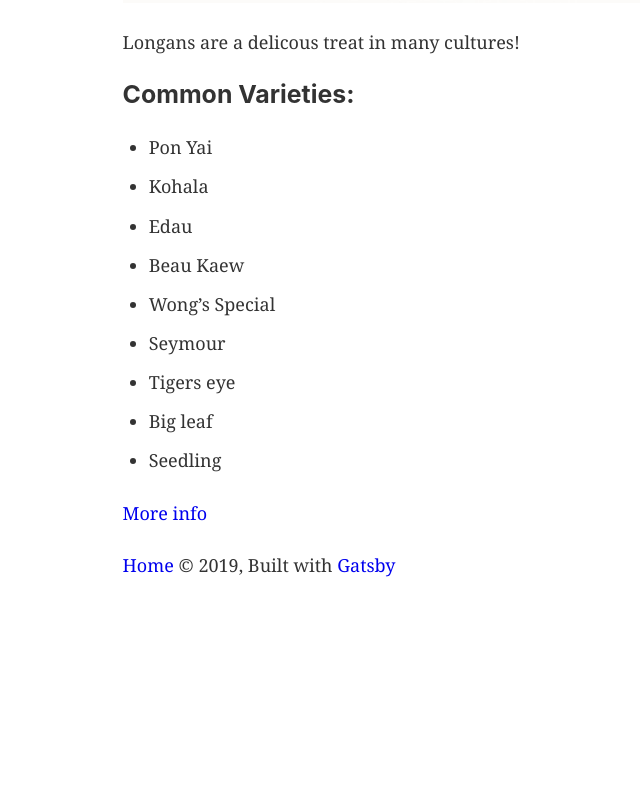
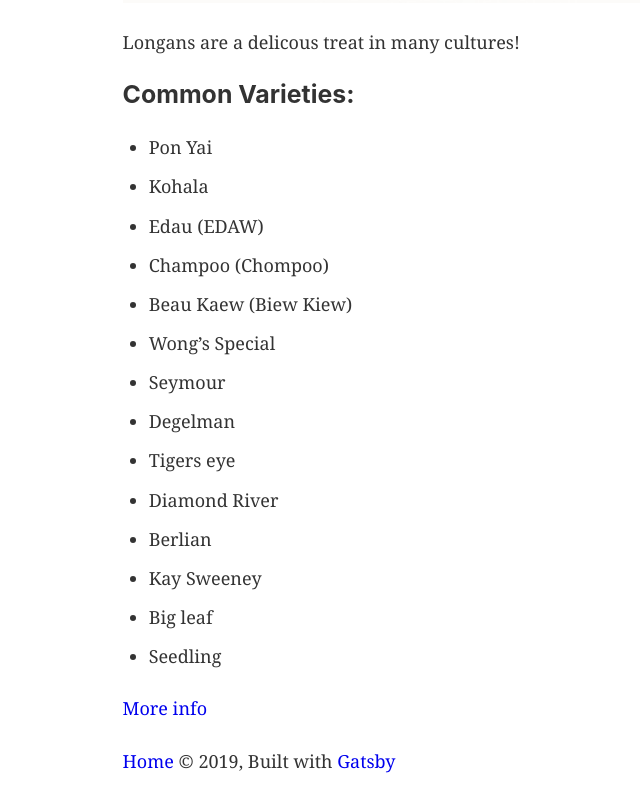
Before and after one commit to qtrandev/gatsby-fruit, a Gatsby site: page /longan in a window 1280 px wide. Shown: the part 905-1705 px from the top of the page, without its empty margins (57-697 px from the left). Before the commit the page ends 1509 px from the top, so only its background shows below. Built offline with nearby package versions, Linux system fonts and the light colour scheme; Gatsby itself is replaced by a stand-in of ours.

Commit message:
Add more common varieties

```diff
--- a/src/pages/jackfruit.js
+++ b/src/pages/jackfruit.js
@@ -17,11 +17,16 @@ const JackfruitPage = () => (
     <ul>
       <li>Black Gold</li>
       <li>Chenna</li>
+      <li>Chompa Gob</li>
       <li>Cochin</li>
       <li>Dang Rasimi</li>
       <li>Golden Nugget</li>
       <li>Honey Gold</li>
       <li>Lemon Gold</li>
+      <li>Kun Wi Chan</li>
+      <li>J-30</li>
+      <li>J-31</li>
+      <li>NS1</li>
       <li>Tabouy</li>
       <li>Varaka</li>
     </ul>
--- a/src/pages/longan.js
+++ b/src/pages/longan.js
@@ -17,11 +17,16 @@ const LonganPage = () => (
     <ul>
       <li>Pon Yai</li>
       <li>Kohala</li>
-      <li>Edau</li>
-      <li>Beau Kaew</li>
+      <li>Edau (EDAW)</li>
+      <li>Champoo (Chompoo)</li>
+      <li>Beau Kaew (Biew Kiew)</li>
       <li>Wong’s Special</li>
       <li>Seymour</li>
+      <li>Degelman</li>
       <li>Tigers eye</li>
+      <li>Diamond River</li>
+      <li>Berlian</li>
+      <li>Kay Sweeney</li>
       <li>Big leaf</li>
       <li>Seedling</li>
     </ul>
```
